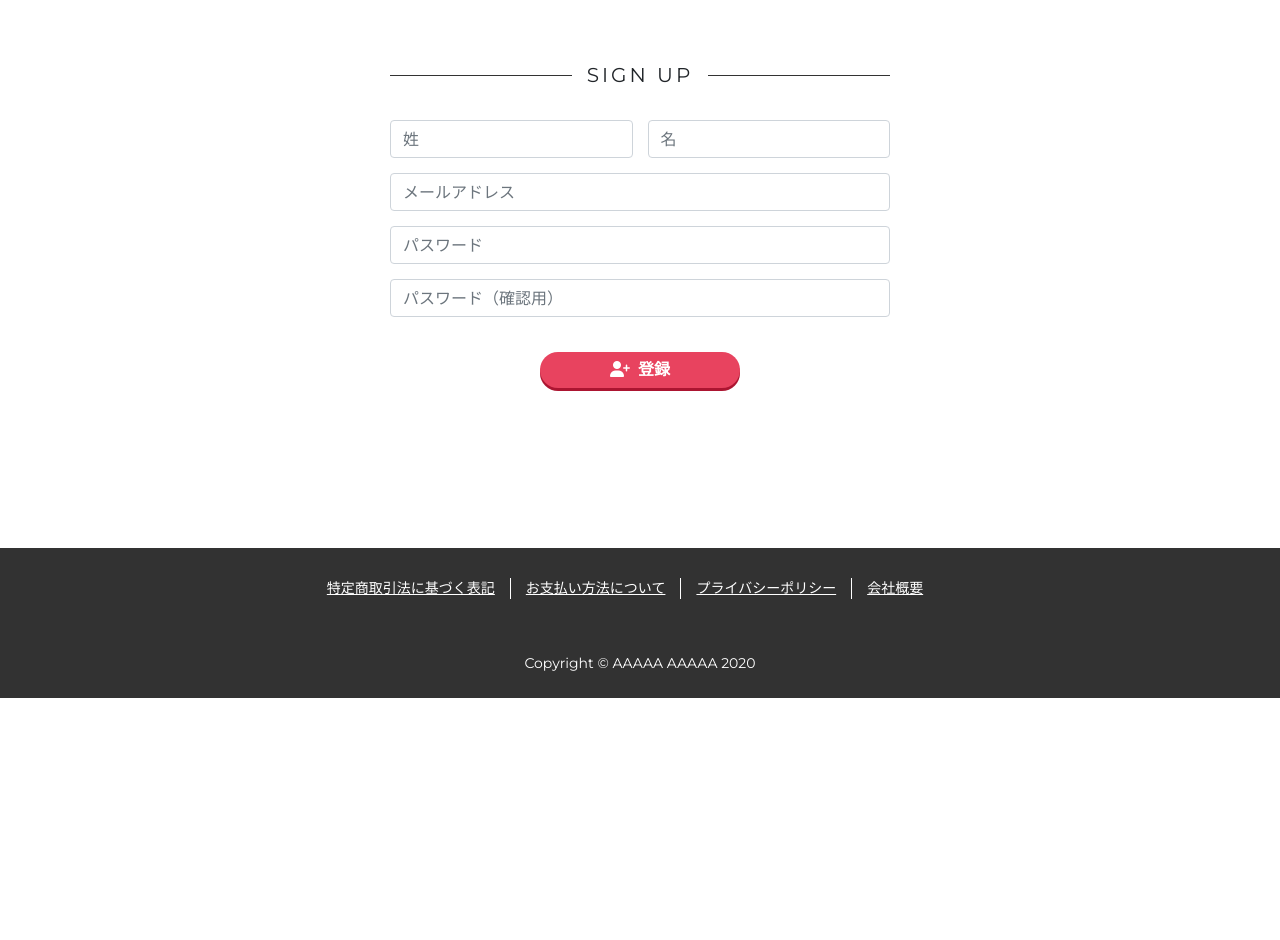
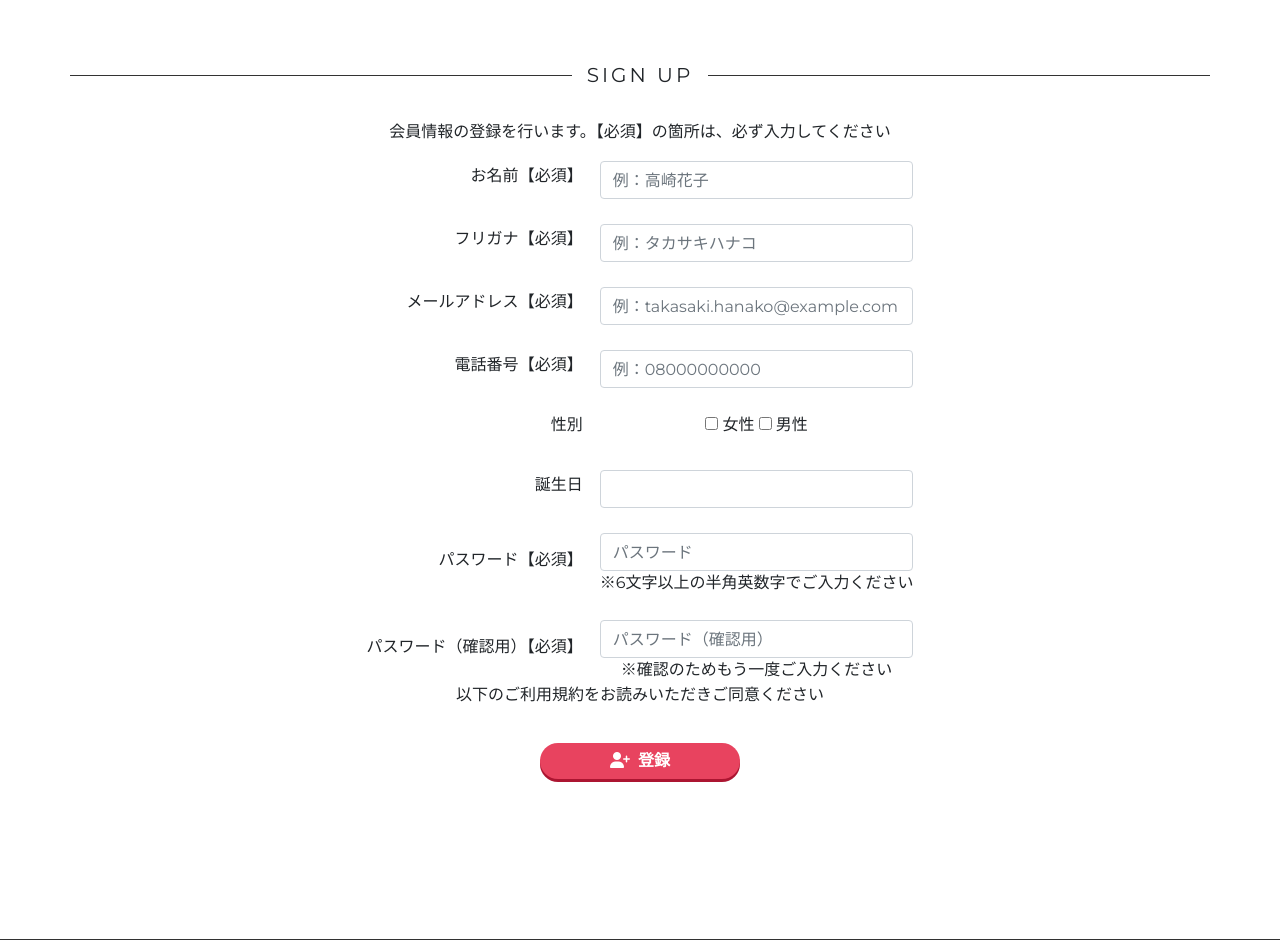
Before and after one commit to tomizawa0214/spoon, a Django app: page /accounts/signup/ in a window 1280 px wide. Shown: the part 110-1050 px from the top of the page. Before the commit the page ends 808 px from the top, so only its background shows below. Run offline with Django 3.2, Linux system fonts and the light colour scheme; some libraries are stand-ins or nearby versions.

Commit message:
アカウントページ追加

```diff
--- a/accounts/forms.py
+++ b/accounts/forms.py
@@ -1,19 +1,36 @@
 from django import forms
 from allauth.account.forms import SignupForm
 
+
+GENDER_CHOICES = (
+    ('1', '女性'),
+    ('2', '男性'),
+)
 class SignupUserForm(SignupForm):
-    first_name = forms.CharField(max_length=30, label='姓')
-    last_name = forms.CharField(max_length=30, label='名')
+    name = forms.CharField(max_length=30, label='お名前')
+    furigana = forms.CharField(max_length=30, label='フリガナ')
+    # email = forms.EmailField(min_length=7, max_length=256, label='メールアドレス')
+    tel = forms.CharField(min_length=10, max_length=13, label='電話番号')
+    gender = forms.ChoiceField(widget=forms.CheckboxSelectMultiple, choices=GENDER_CHOICES, required=False, label='性別')
+    birthday = forms.DateField(input_formats=['%Y/%m/%d'], required=False, label='誕生日')
+    # password = forms.CharField(widget=forms.PasswordInput(), min_length=6, max_length=20, label='パスワード')
+    # password2 = forms.CharField(widget=forms.PasswordInput(), min_length=6, max_length=20, label='パスワード（確認用）')
 
     def save(self, request):
         user = super(SignupUserForm, self).save(request)
-        user.first_name = self.cleaned_data['first_name']
-        user.last_name = self.cleaned_data['last_name']
+        user.name = self.cleaned_data['name']
+        user.furigana = self.cleaned_data['furigana']
+        # user.email = self.cleaned_data['email']
+        user.tel = self.cleaned_data['tel']
+        user.gender = self.cleaned_data['gender']
+        user.birthday = self.cleaned_data['birthday']
+        # user.password = self.cleaned_data['password']
+        # user.password2 = self.cleaned_data['password2']
         user.save()
         return user
 
 class ProfileForm(forms.Form):
-    first_name = forms.CharField(max_length=30, label='姓')
-    last_name = forms.CharField(max_length=30, label='名')
-    address = forms.CharField(max_length=30, label='住所', required=False)
-    tel = forms.CharField(max_length=30, label='電話番号', required=False)
+    name = forms.CharField(max_length=30, label='お名前')
+    furigana = forms.CharField(max_length=30, label='フリガナ')
+    email = forms.EmailField(min_length=7, max_length=256, label='メールアドレス')
+    tel = forms.CharField(min_length=10, max_length=13, label='電話番号')
--- a/accounts/models.py
+++ b/accounts/models.py
@@ -36,7 +36,7 @@ GENDER_CHOICES = (
 class CustomUser(AbstractBaseUser, PermissionsMixin):
     name = models.CharField('お名前', max_length=30)
     furigana = models.CharField('フリガナ', max_length=30)
-    email = models.EmailField('メールアドレス', unique=True)
+    email = models.EmailField('メールアドレス', max_length=256, unique=True)
     tel = models.CharField('電話番号', max_length=13)
     gender = models.CharField('性別', max_length=2, choices=GENDER_CHOICES, blank=True)
     birthday = models.DateField('誕生日', null=True, blank=True)
--- a/accounts/templates/accounts/login.html
+++ b/accounts/templates/accounts/login.html
@@ -7,6 +7,7 @@
 </div>
 
 <div class="login col-12">
+    <p>アカウントをお持ちでない場合は、<span>こちら</span>から会員登録をお願いします</p>
     <form method="POST" class="login__form">
         {% csrf_token %}
         <div class="login__form--item form-label-group">
@@ -15,6 +16,7 @@
         <div class="login__form--item form-label-group">
             {% render_field form.password class="form-control" placeholder="パスワード" %}
         </div>
+        <p class="text-right">パスワードをお忘れの場合</p>
         <button type="submit" class="btn rounded-pill" ontouchstart="">
             <i class="fas fa-sign-in-alt fa-fw" aria-hidden="true"></i>ログイン
         </button>
--- a/accounts/templates/accounts/logout.html
+++ b/accounts/templates/accounts/logout.html
@@ -1,6 +1,10 @@
 {% extends "app/base.html" %}
 
 {% block content %}
+<div class="logout-title">
+    <span>LOGOUT</span>
+</div>
+
 <div class="logout col-12">
     <p>ログアウトしますか？</p>
     <form method="POST">
--- a/accounts/templates/accounts/signup.html
+++ b/accounts/templates/accounts/signup.html
@@ -7,23 +7,81 @@
 </div>
 
 <div class="signup col-12">
+    <p class="text-center">会員情報の登録を行います。<span>【必須】</span>の箇所は、必ず入力してください</p>
     <form method="POST" class="login__form">
         {% csrf_token %}
-        <div class="signup__form--item form-label-group">
-            <div class="signup__form--item--name">
-                {% render_field form.first_name class="form-control" placeholder="姓" %}
-                {% render_field form.last_name class="form-control" placeholder="名" %}
-            </div>
-        </div>
-        <div class="signup__form--item form-label-group">
-            {% render_field form.email class="form-control" placeholder="メールアドレス" %}
-        </div>
-        <div class="signup__form--item form-label-group">
-            {% render_field form.password1 class="form-control" placeholder="パスワード" %}
-        </div>
-        <div class="signup__form--item form-label-group">
-            {% render_field form.password2 class="form-control" placeholder="パスワード（確認用）" %}
-        </div>
+        <table class="mx-auto">
+            <tr>
+                <td class="text-right pr-3 pb-4">
+                    <label for="id_name">お名前<span>【必須】</span></label>
+                </td>
+                <td class="pb-4">
+                    {% render_field form.name class="form-control" placeholder="例：高崎花子" %}
+                </td>
+            </tr>
+            <tr>
+                <td class="text-right pr-3 pb-4">
+                    <label for="id_furigana">フリガナ<span>【必須】</span></label>
+                </td>
+                <td class="pb-4">
+                    {% render_field form.furigana class="form-control" placeholder="例：タカサキハナコ" %}
+                </td>
+            </tr>
+            <tr>
+                <td class="text-right pr-3 pb-4">
+                    <label for="id_email">メールアドレス<span>【必須】</span></label>
+                </td>
+                <td class="pb-4">
+                    {% render_field form.email class="form-control" placeholder="例：takasaki.hanako@example.com" %}
+                </td>
+            </tr>
+            <tr>
+                <td class="text-right pr-3 pb-4">
+                    <label for="id_tel">電話番号<span>【必須】</span></label>
+                </td>
+                <td class="pb-4">
+                    {% render_field form.tel class="form-control" placeholder="例：08000000000" %}
+                </td>
+            </tr>
+            <tr>
+                <td class="text-right pr-3 pb-4">
+                    <label>性別</label>
+                </td>
+                <td class="pb-4">
+                    {% for gender_value in form.gender %}
+                        {{ gender_value }}
+                    {% endfor %}
+                    <!-- {% render_field form.gender class="form-control" %} -->
+                </td>
+            </tr>
+            <tr>
+                <td class="text-right pr-3 pb-4">
+                    <label>誕生日</label>
+                </td>
+                <td class="pb-4">
+                    {% render_field form.birthday class="form-control" %}
+                </td>
+            </tr>
+            <tr>
+                <td class="text-right pr-3 pb-4">
+                    <label for="id_password">パスワード<span>【必須】</span></label>
+                </td>
+                <td class="pb-4">
+                    {% render_field form.password1 class="form-control" placeholder="パスワード" %}
+                    <span>※6文字以上の半角英数字でご入力ください</span>
+                </td>
+            </tr>
+            <tr>
+                <td class="text-right pr-3">
+                    <label for="id_password2">パスワード（確認用）<span>【必須】</span></label>
+                </td>
+                <td>
+                    {% render_field form.password2 class="form-control" placeholder="パスワード（確認用）" %}
+                    <span>※確認のためもう一度ご入力ください</span>
+                </td>
+            </tr>
+        </table>
+        <p>以下のご利用規約をお読みいただきご同意ください</p>
         <button type="submit" class="btn rounded-pill" ontouchstart="">
             <i class="fas fa-user-plus" aria-hidden="true"></i>登録
         </button>
--- a/accounts/views.py
+++ b/accounts/views.py
@@ -5,9 +5,11 @@ from accounts.forms import ProfileForm, SignupUserForm
 from django.shortcuts import render, redirect
 from allauth.account import views
 
+
 class SignupView(views.SignupView):
     template_name = 'accounts/signup.html'
     form_class = SignupUserForm
+
 
 class LogoutView(views.LogoutView):
     template_name = 'accounts/logout.html'
@@ -17,8 +19,10 @@ class LogoutView(views.LogoutView):
             self.logout()
         return redirect('/')
 
+
 class LoginView(views.LoginView):
     template_name = 'accounts/login.html'
+
 
 class ProfileEditView(LoginRequiredMixin, View):
     def get(self, request, *args, **kwargs):
@@ -26,31 +30,33 @@ class ProfileEditView(LoginRequiredMixin, View):
         form = ProfileForm(
             request.POST or None,
             initial={
-                'first_name': user_data.first_name,
-                'last_name': user_data.last_name,
-                'address': user_data.address,
+                'name': user_data.name,
+                'furigana': user_data.furigana,
+                'email': user_data.email,
                 'tel': user_data.tel
             }
         )
 
         return render(request, 'accounts/profile_edit.html', {
-            'form': form
+            'user_data': user_data,
+            'form': form,
         })
 
     def post(self, request, *args, **kwargs):
         form = ProfileForm(request.POST or None)
         if form.is_valid():
             user_data = CustomUser.objects.get(id=request.user.id)
-            user_data.first_name = form.cleaned_data['first_name']
-            user_data.last_name = form.cleaned_data['last_name']
-            user_data.address = form.cleaned_data['address']
+            user_data.name = form.cleaned_data['name']
+            user_data.furigana = form.cleaned_data['furigana']
+            user_data.email = form.cleaned_data['email']
             user_data.tel = form.cleaned_data['tel']
             user_data.save()
             return redirect('profile')
 
-        return render(request, 'accounts/profile.html', {
-            'form': form
+        return render(request, 'accounts/profile_edit.html', {
+            'form': form,
         })
+
 
 class ProfileView(LoginRequiredMixin, View):
     def get(self, request, *args, **kwargs):
--- a/app/forms.py
+++ b/app/forms.py
@@ -6,7 +6,7 @@ from datetime import datetime, date, timedelta, time
 class OrderUserForm(forms.Form):
     name = forms.CharField(max_length=30, label='お名前')
     email = forms.EmailField(min_length=7, max_length=256, label='メールアドレス')
-    phone = forms.CharField(min_length=10, max_length=11, label='電話番号')
+    phone = forms.CharField(min_length=10, max_length=13, label='電話番号')
     receipt = forms.DateTimeField(
         label='受取希望日時',
         widget=forms.DateTimeInput(attrs={'type': 'datetime-local', 'value': timezone.datetime.now().strftime('%Y-%m-%dT%H:%M')}),
--- a/app/static/css/_login.scss
+++ b/app/static/css/_login.scss
@@ -1,9 +1,6 @@
 .login-title {
   @include sectionTitle;
   margin: 0 15px 30px;
-  &:after {
-    max-width: 500px;
-  }
 }
 
 .login {
--- a/app/static/css/_logout.scss
+++ b/app/static/css/_logout.scss
@@ -1,3 +1,8 @@
+.logout-title {
+  @include sectionTitle;
+  margin: 0 15px 30px;
+}
+
 .logout {
   max-width: 500px;
   margin: 0 auto;
--- a/app/static/css/_signup.scss
+++ b/app/static/css/_signup.scss
@@ -1,13 +1,10 @@
 .signup-title {
   @include sectionTitle;
   margin: 0 15px 30px;
-  &:after {
-    max-width: 500px;
-  }
 }
 
 .signup {
-  max-width: 500px;
+  max-width: 800px;
   margin: 0 auto;
   padding: 0;
   h5 {
--- a/app/static/css/style.css
+++ b/app/static/css/style.css
@@ -1193,12 +1219,8 @@ label img {
   background: #333;
 }
 
-.signup-title:after {
-  max-width: 500px;
-}
-
 .signup {
-  max-width: 500px;
+  max-width: 800px;
   margin: 0 auto;
   padding: 0;
 }
```
Also changed, not shown: other parts of app/static/css/style.css (+30 -4 lines), accounts/templates/accounts/profile.html (+8 -2 lines), accounts/templates/accounts/profile_edit.html (+24 -6 lines), app/views.py (+6 -4 lines), mysite/settings.py (+6 -3 lines), accounts/migrations/0002_auto_20200702_2142.py (added).
